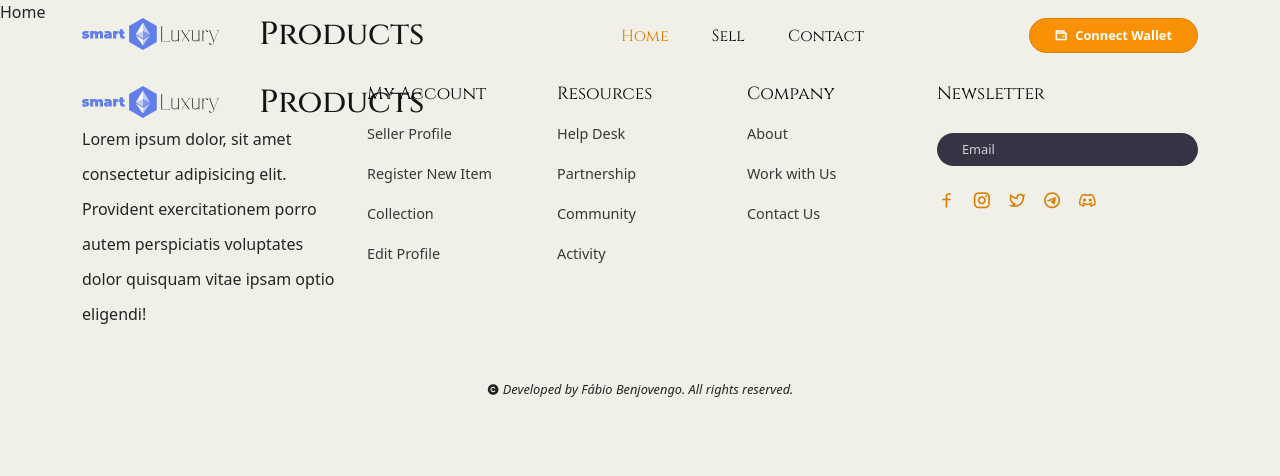
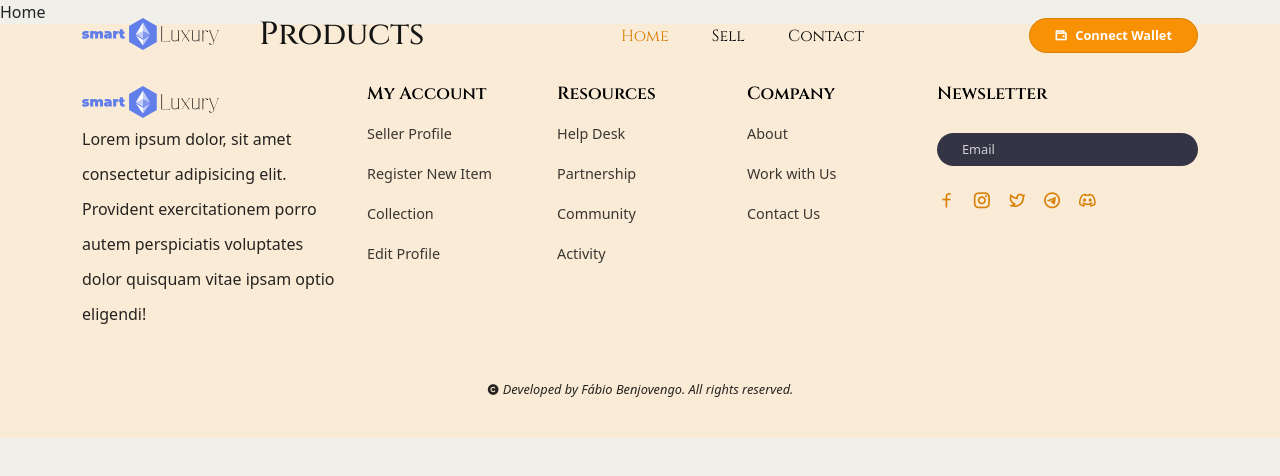
Before and after one commit to Benjovengo/SmartLuxury, a React (Create React App) app in the folder client/: page /home in a window 1280 px wide. Shown: the top 476 px of the page. Built offline with nearby package versions, Linux system fonts and the light colour scheme.

Commit message:
fix: remove long line from footer

```diff
--- a/client/src/components/Footer/Footer.jsx
+++ b/client/src/components/Footer/Footer.jsx
@@ -71,7 +71,6 @@ const Footer = () => {
                 <span>
                   <img src='SmartLuxuryColorLogo.svg' alt='smart luxury logo' className='img__logo' ></img>
                 </span>
-                  Products
               </h2>
               <p>Lorem ipsum dolor, sit amet consectetur adipisicing elit. Provident exercitationem porro autem perspiciatis voluptates dolor quisquam vitae ipsam optio eligendi!</p>
             </div>
--- a/client/src/components/Footer/footer.css
+++ b/client/src/components/Footer/footer.css
@@ -1,12 +1,18 @@
 .footer h5 {
   font-family: "Cinzel", serif;
   font-size: 1.1rem;
-  font-weight: 300;
+  font-weight: 600;
   color: #000;
 }
 
 .footer {
+  background-color: antiquewhite;
   padding-bottom: 15px;
+}
+
+.img_logo {
+  height: 1em;
+  margin: -0.15em 1em 0em 0em;
 }
 
 .list__item {
```
